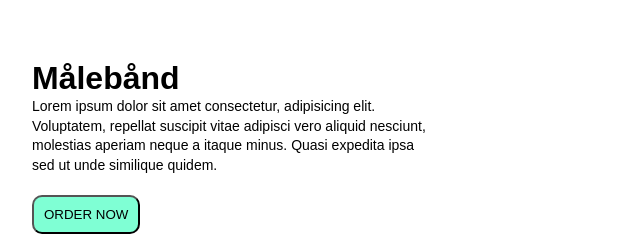
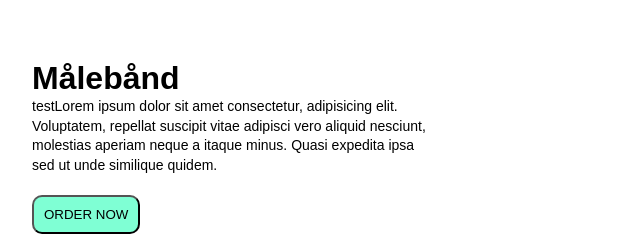
Before and after one commit to Torjus2310/GA_demo, a plain HTML site: page index.html in a window 1280 px wide. Shown: the top 240 px of the page, 208-848 px from the left. Drawn offline with Linux system fonts and the light colour scheme.

Commit message:
add test

```diff
--- a/index.html
+++ b/index.html
@@ -20,7 +20,7 @@
     <div class="wrapper">
 
         <h1>Målebånd</h1>
-        <p>Lorem ipsum dolor sit amet consectetur, adipisicing elit. Voluptatem, repellat suscipit vitae adipisci vero aliquid nesciunt, molestias aperiam neque a itaque minus. Quasi expedita ipsa sed ut unde similique quidem.</p>
+        <p> testLorem ipsum dolor sit amet consectetur, adipisicing elit. Voluptatem, repellat suscipit vitae adipisci vero aliquid nesciunt, molestias aperiam neque a itaque minus. Quasi expedita ipsa sed ut unde similique quidem.</p>
         <button class="button">Order now</button>
         <div class="product"></div>
     </div>
```
